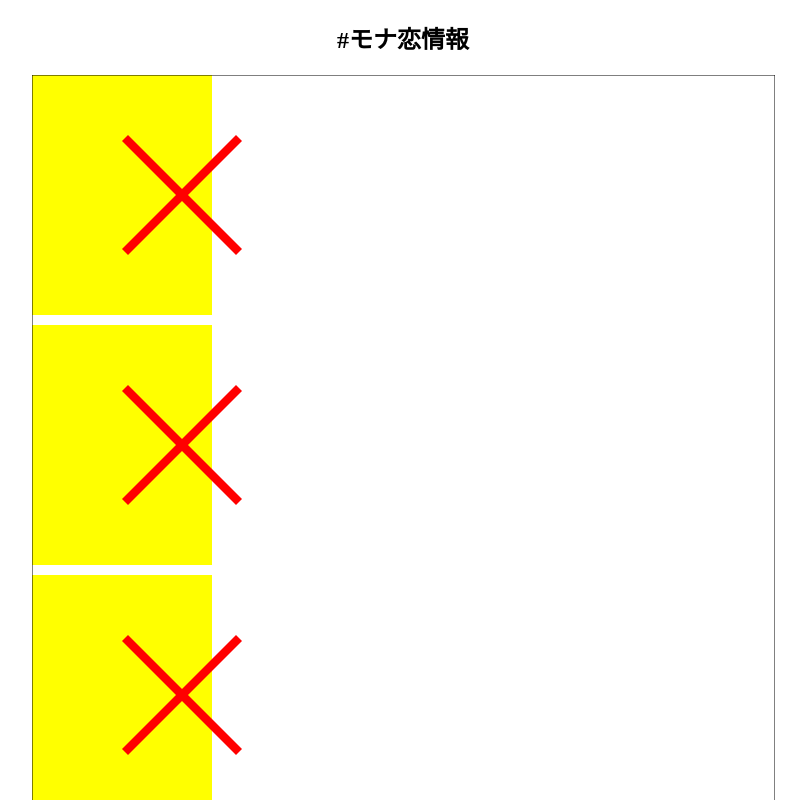
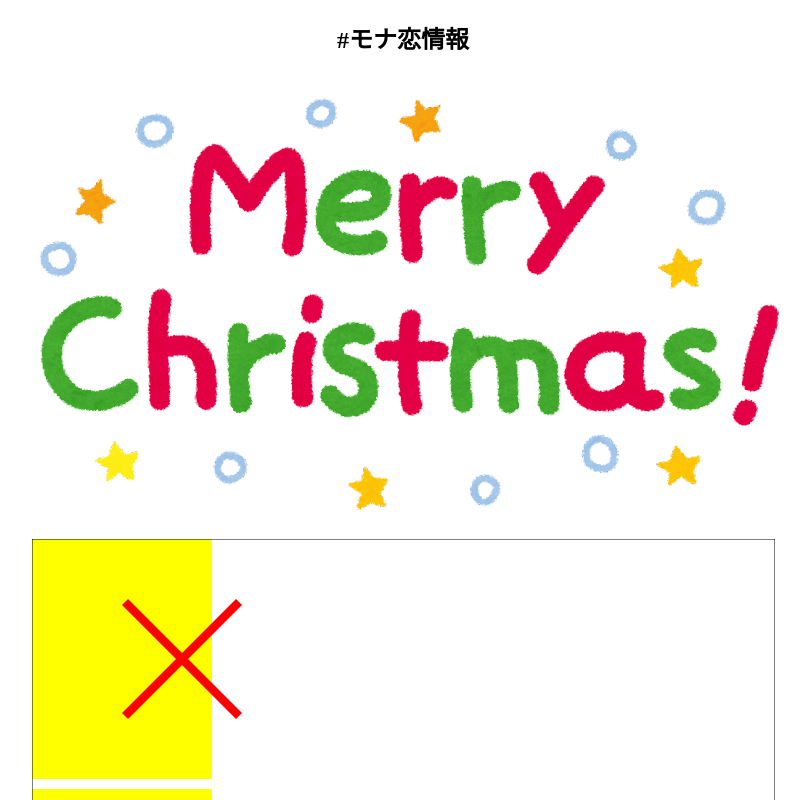
Before and after one commit to kyu099/monacoi, a plain HTML site: page index.html in a window 1280 px wide. Shown: the top 800 px of the page, without its empty margins (237-1047 px from the left). Drawn offline with Linux system fonts and the light colour scheme.

Commit message:
Update index.html

```diff
--- a/index.html
+++ b/index.html
@@ -8,10 +8,11 @@
     </head>
     <body>
         <h2>#モナ恋情報</h2>
+        <img src="christmas_merry.png">
         <canvas id="canvas" width="743" height="990"></canvas>
         <br><br>
         使い方<br>
-        筐体をクリックで空きとプレイ中を変更。<br>
+        クリスマスツリーをクリックで空きとプレイ中を変更。<br>
         筐体の右側の空白部分をクリックで待ち人数変更。<br>
         リロードでリセット。<br><br>
         <button id="sharebutton">アプリで共有</button>
```
